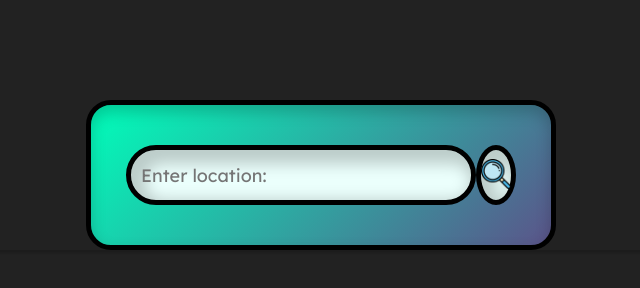
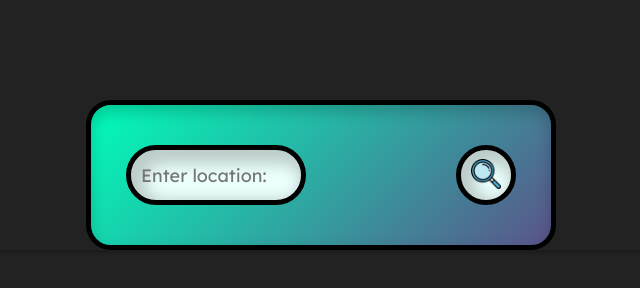
Before and after one commit to ChimkariweObuseh/weather, a plain HTML site: page index.html in a window 1280 px wide. Shown: the whole page, without its empty margins (319-959 px from the left). Drawn offline with Linux system fonts and the light colour scheme.

Commit message:
Update style.css

```diff
--- a/style.css
+++ b/style.css
@@ -44,7 +44,7 @@ body {
     border-radius: 30px;
     font-size: 18px;
     padding-right: 5px;
-    width: 45vw;
+    width: 180px;
     box-shadow: inset 7px 7px 15px 7px rgba(0, 0, 0, 0.2);
 }
 
```
